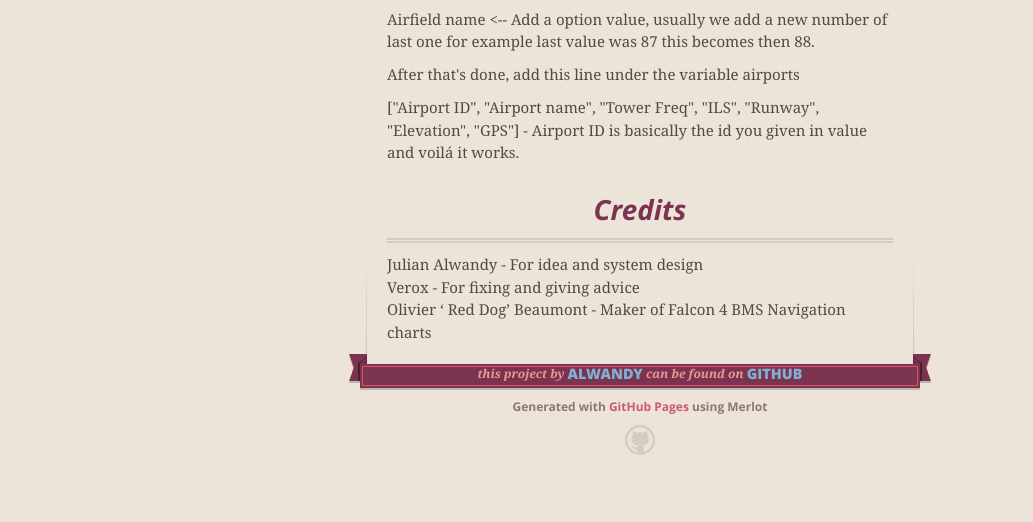
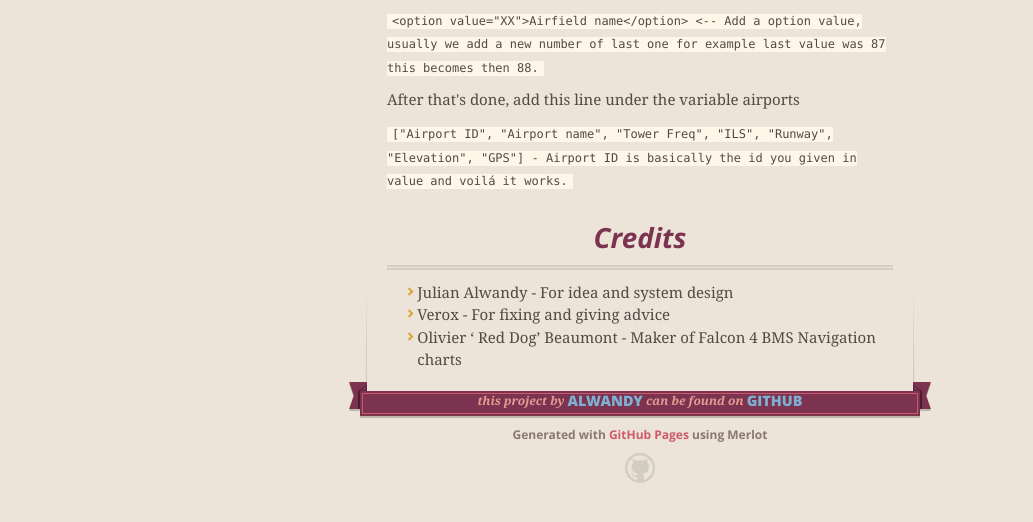
Before and after one commit to Alwandy/navchart, a plain HTML site: page index.html in a window 1280 px wide. Shown: the part 522-1044 px from the top of the page, without its empty margins (0-1033 px from the left). Before the commit the page ends 1017 px from the top, so only its background shows below. Drawn offline with nearby package versions, Linux system fonts and the light colour scheme.

```diff
--- a/index.html
+++ b/index.html
@@ -56,18 +56,25 @@
 <h2>
 <a id="how-to-add-your-own-airfield" class="anchor" href="#how-to-add-your-own-airfield" aria-hidden="true"><span class="octicon octicon-link"></span></a>How to add your own airfield</h2>
 
-<p>Airfield name &lt;-- Add a option value, usually we add a new number of last one for example last value was 87 this becomes then 88. </p>
+<p><code>&lt;option value="XX"&gt;Airfield name&lt;/option&gt; &lt;-- Add a option value, usually we add a new number of last one for example last value was 87 this becomes then 88.</code></p>
 
 <p>After that's done, add this line under the variable airports</p>
 
-<p>["Airport ID", "Airport name", "Tower Freq", "ILS", "Runway", "Elevation", "GPS"] - Airport ID is basically the id you given in value and voilá it works. </p>
+<p><code>["Airport ID", "Airport name", "Tower Freq", "ILS", "Runway", "Elevation", "GPS"] - Airport ID is basically the id you given in value and voilá it works.</code></p>
 
 <h2>
 <a id="credits" class="anchor" href="#credits" aria-hidden="true"><span class="octicon octicon-link"></span></a>Credits</h2>
 
-<p><b>Julian Alwandy</b> - For idea and system design<br>
+<ul>
+<li>
+<b>Julian Alwandy</b> - For idea and system design<br>
+</li>
+<li>
 <b>Verox</b> - For fixing and giving advice<br>
-<b>Olivier</b> ‘ Red Dog’ Beaumont  - Maker of Falcon 4 BMS Navigation charts </p>
+</li>
+<li>
+<b>Olivier</b> ‘ Red Dog’ Beaumont  - Maker of Falcon 4 BMS Navigation charts </li>
+</ul>
       </section>
 
       <footer>
--- a/params.json
+++ b/params.json
@@ -1 +1 @@
-{"name":"Navchart","tagline":"Falcon Online Navchart","body":"### Welcome to Falcon Online navchart\r\nThis system is purely just clean HTML with javascript to offer you the simplicity of having a offline editor with radio charts of airports in korea map (If you want other airfields such for other themes, feel free to add them yourself). \r\nThe template is designed to fit phones such as androids and IOS if you decide to host it on your own webserver. \r\n(If you want to host this online, please contact me on BMS forums under Alwandy)\r\n\r\n\r\n## How to add your own airfield\r\n <option value=\"XX\">Airfield name</option> <-- Add a option value, usually we add a new number of last one for example last value was 87 this becomes then 88. \r\n\r\nAfter that's done, add this line under the variable airports\r\n\r\n[\"Airport ID\", \"Airport name\", \"Tower Freq\", \"ILS\", \"Runway\", \"Elevation\", \"GPS\"] - Airport ID is basically the id you given in value and voilá it works. \r\n\r\n\r\n## Credits\r\n<b>Julian Alwandy</b> - For idea and system design<br>\r\n<b>Verox</b> - For fixing and giving advice<br>\r\n<b>Olivier</b> ‘ Red Dog’ Beaumont  - Maker of Falcon 4 BMS Navigation charts ","google":"","note":"Don't delete this file! It's used internally to help with page regeneration."}
+{"name":"Navchart","tagline":"Falcon Online Navchart","body":"### Welcome to Falcon Online navchart\r\nThis system is purely just clean HTML with javascript to offer you the simplicity of having a offline editor with radio charts of airports in korea map (If you want other airfields such for other themes, feel free to add them yourself). \r\nThe template is designed to fit phones such as androids and IOS if you decide to host it on your own webserver. \r\n(If you want to host this online, please contact me on BMS forums under Alwandy)\r\n\r\n\r\n## How to add your own airfield\r\n` <option value=\"XX\">Airfield name</option> <-- Add a option value, usually we add a new number of last one for example last value was 87 this becomes then 88. `\r\n\r\nAfter that's done, add this line under the variable airports\r\n\r\n`[\"Airport ID\", \"Airport name\", \"Tower Freq\", \"ILS\", \"Runway\", \"Elevation\", \"GPS\"] - Airport ID is basically the id you given in value and voilá it works. `\r\n\r\n\r\n## Credits\r\n* <b>Julian Alwandy</b> - For idea and system design<br>\r\n* <b>Verox</b> - For fixing and giving advice<br>\r\n* <b>Olivier</b> ‘ Red Dog’ Beaumont  - Maker of Falcon 4 BMS Navigation charts ","google":"","note":"Don't delete this file! It's used internally to help with page regeneration."}
```
